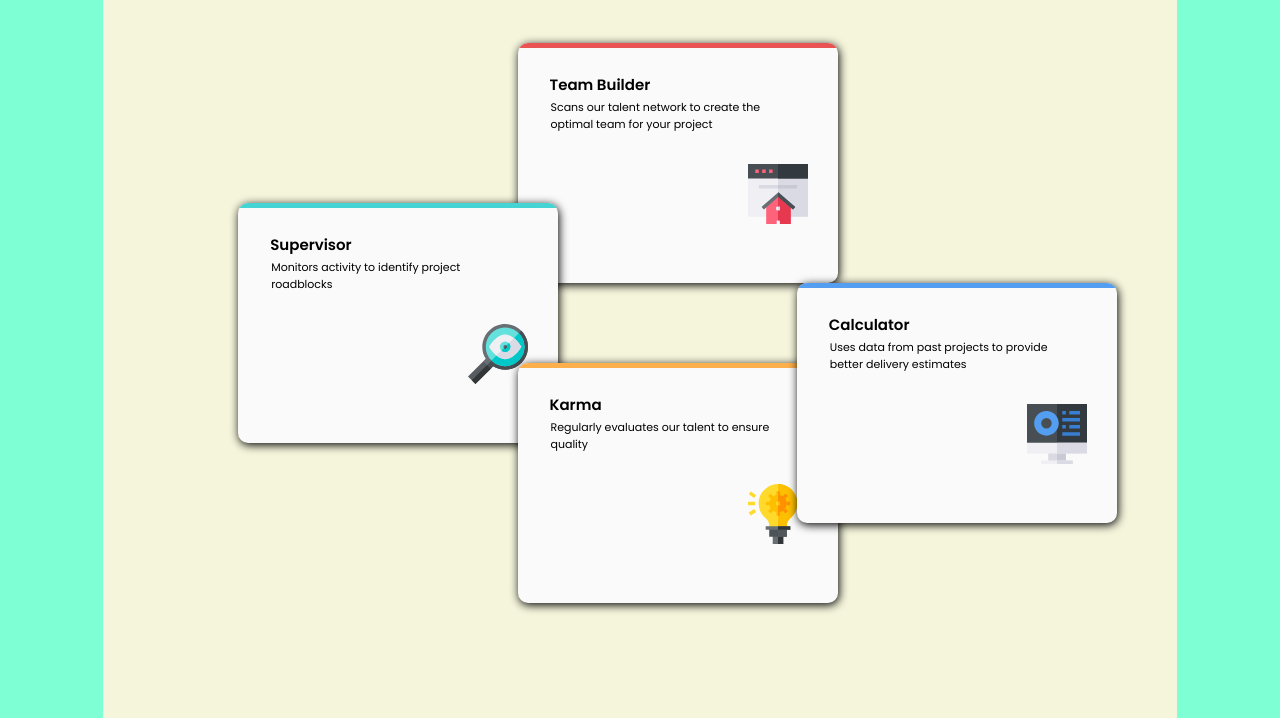
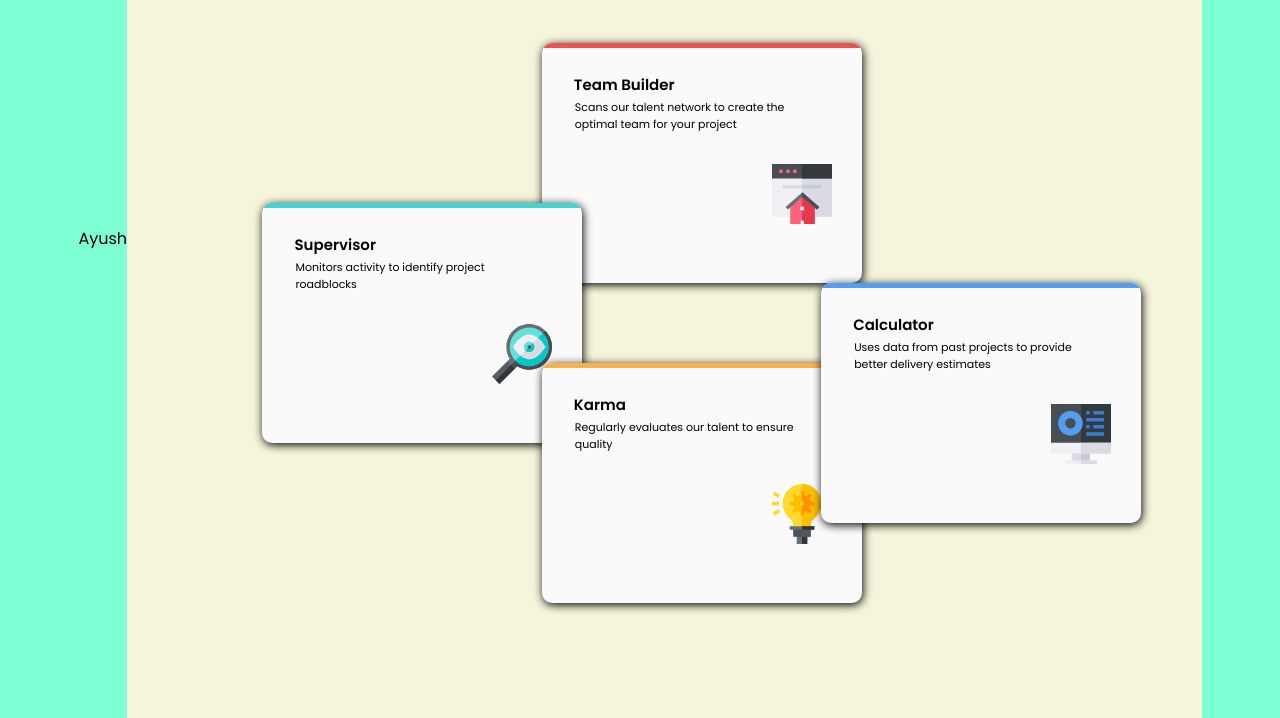
Before and after one commit to KhushSoni180204/khush-p, a plain HTML site: page index.html in a window 1280 px wide. Shown: the part 170-888 px from the top of the page. Drawn offline with Linux system fonts and the light colour scheme.

Commit message:
Update index.html

```diff
--- a/index.html
+++ b/index.html
@@ -11,6 +11,7 @@
 <link href="https://fonts.googleapis.com/css2?family=Inter:wght@400;700&family=Poppins:wght@200;400;600&display=swap" rel="stylesheet">
 </head>
 <body>
+    <div>Ayush</div>
     <div class="container">
         <div class="content">
         <h1 id="mer">Relable, efficient delivery</h1>
```
